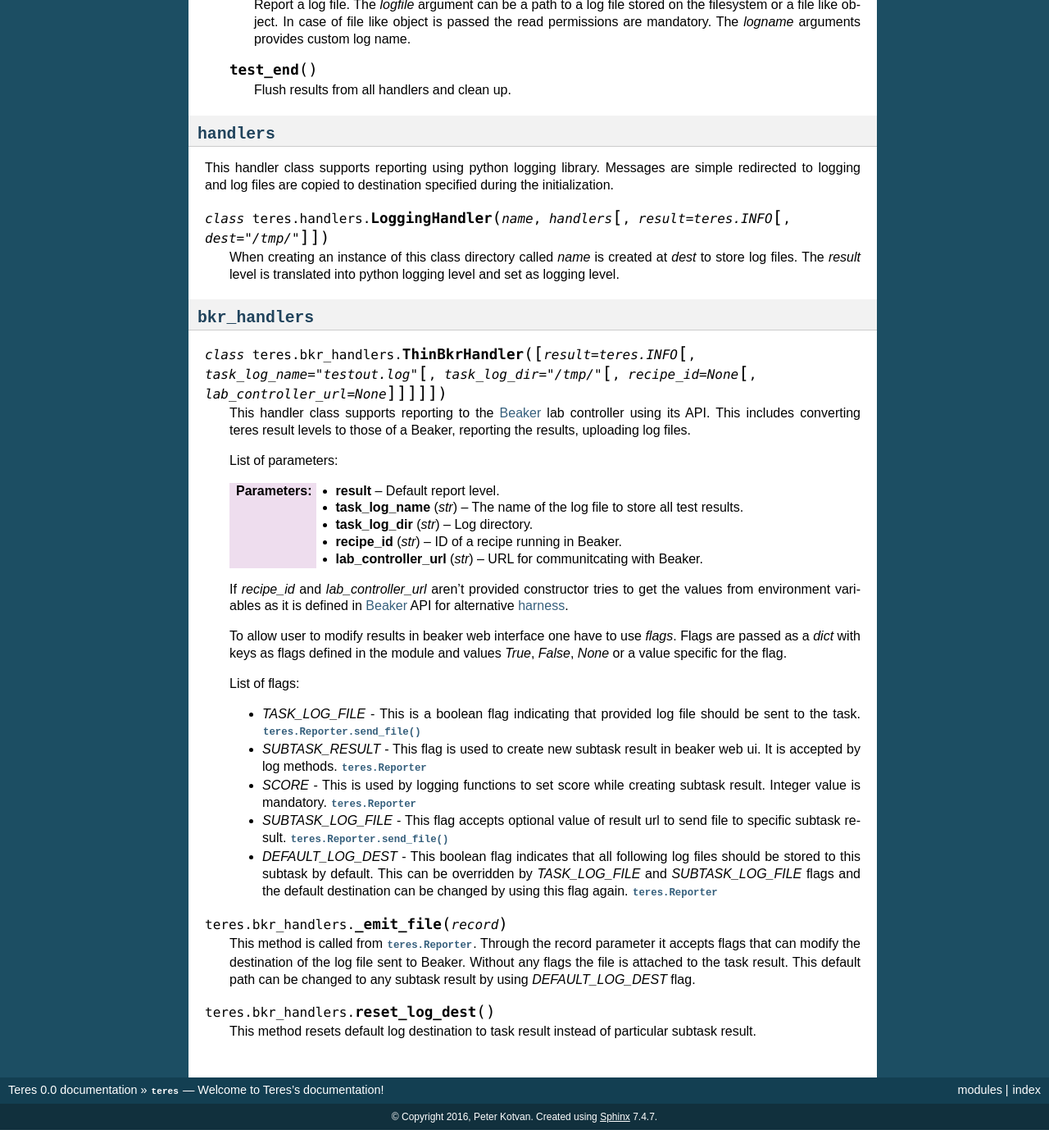
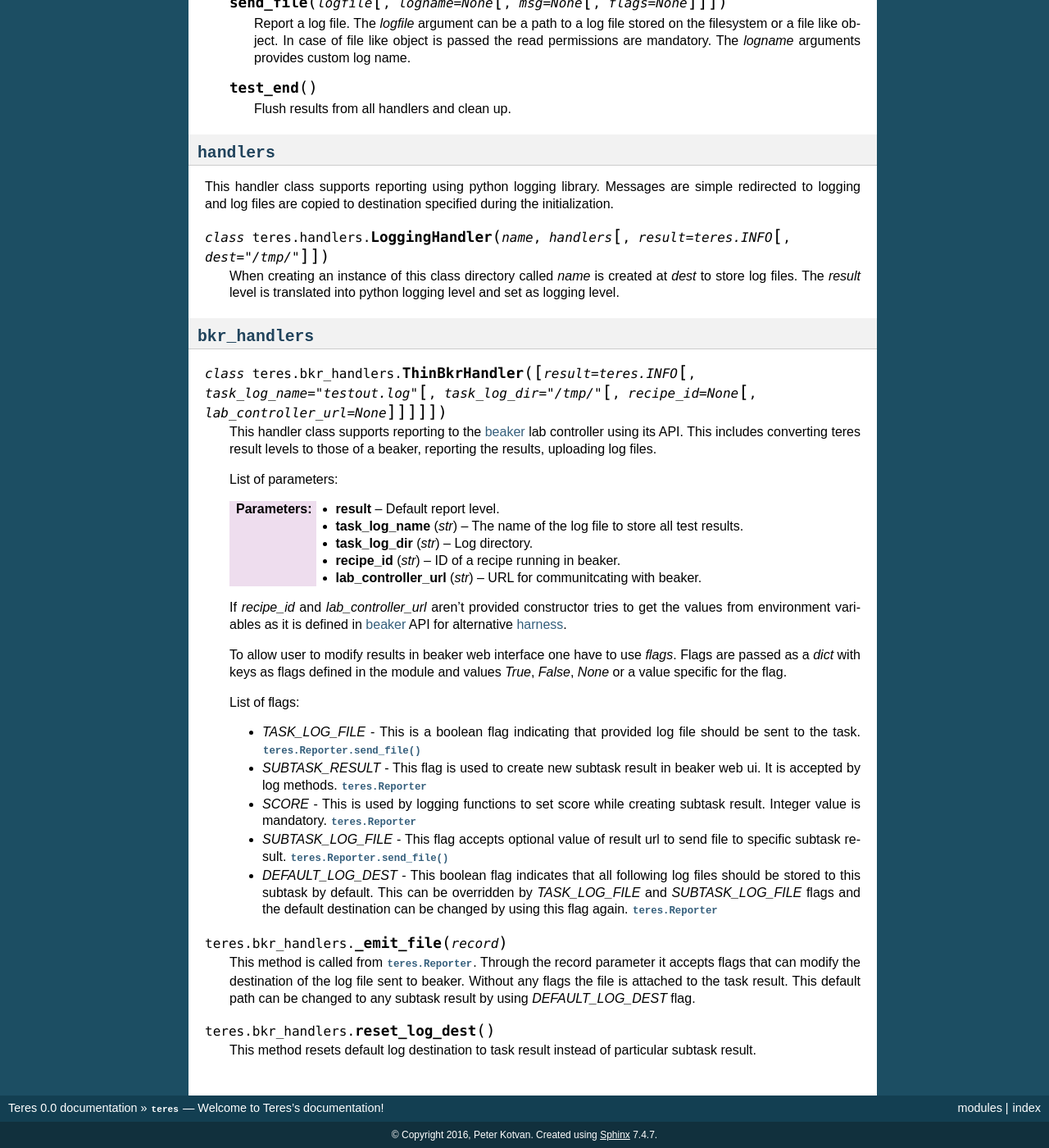
Before and after one commit to rhinstaller/teres, a Sphinx documentation site: the page built from docs/index.rst, in a window 1280 px wide and 1400 px high, scrolled down 917 px. Shown: the whole window at 82% size. Built offline with Sphinx 7.4.7, drawn with Linux system fonts in a browser that asks for light colours; before the commit the page ends 2295 px from its top, so only the background shows below that; some of the changed text lies outside the part shown.

Commit message:
Some documetation tweaks.

```diff
--- a/docs/index.rst
+++ b/docs/index.rst
@@ -99,8 +100,8 @@ during the initialization.
 
 .. py:class:: ThinBkrHandler([result=teres.INFO[, task_log_name="testout.log"[, task_log_dir="/tmp/"[, recipe_id=None [, lab_controller_url=None]]]]])
 
-    This handler class supports reporting to the Beaker_ lab controller using its
-    API. This includes converting teres result levels to those of a Beaker,
+    This handler class supports reporting to the beaker_ lab controller using its
+    API. This includes converting teres result levels to those of a beaker,
     reporting the results, uploading log files.
 
     List of parameters:
@@ -108,11 +109,11 @@ during the initialization.
     :param result: Default report level.
     :param str task_log_name: The name of the log file to store all test results.
     :param str task_log_dir: Log directory.
-    :param str recipe_id: ID of a recipe running in Beaker.
-    :param str lab_controller_url: URL for communitcating with Beaker.
+    :param str recipe_id: ID of a recipe running in beaker.
+    :param str lab_controller_url: URL for communitcating with beaker.
 
     If `recipe_id` and `lab_controller_url` aren't provided constructor tries to
-    get the values from environment variables as it is defined in Beaker_ API
+    get the values from environment variables as it is defined in beaker_ API
     for alternative harness_.
 
     To allow user to modify results in beaker web interface one have to use
@@ -139,7 +140,7 @@ during the initialization.
 
     This method is called from :py:class:`teres.Reporter`. Through the record
     parameter it accepts flags that can modify the destination of the log file
-    sent to Beaker. Without any flags the file is attached to the task result.
+    sent to beaker. Without any flags the file is attached to the task result.
     This default path can be changed to any subtask result by using
     `DEFAULT_LOG_DEST` flag.
 
@@ -148,7 +149,7 @@ during the initialization.
     This method resets default log destination to task result instead of
     particular subtask result.
 
-.. _Beaker: https://beaker-project.org/
+.. _beaker: https://beaker-project.org/
 .. _harness: https://beaker-project.org/docs/alternative-harnesses/
 
 .. Indices and tables
```
Also changed, not shown: other parts of docs/index.rst (+3 -2 lines), README.md (+1 -1 lines).
